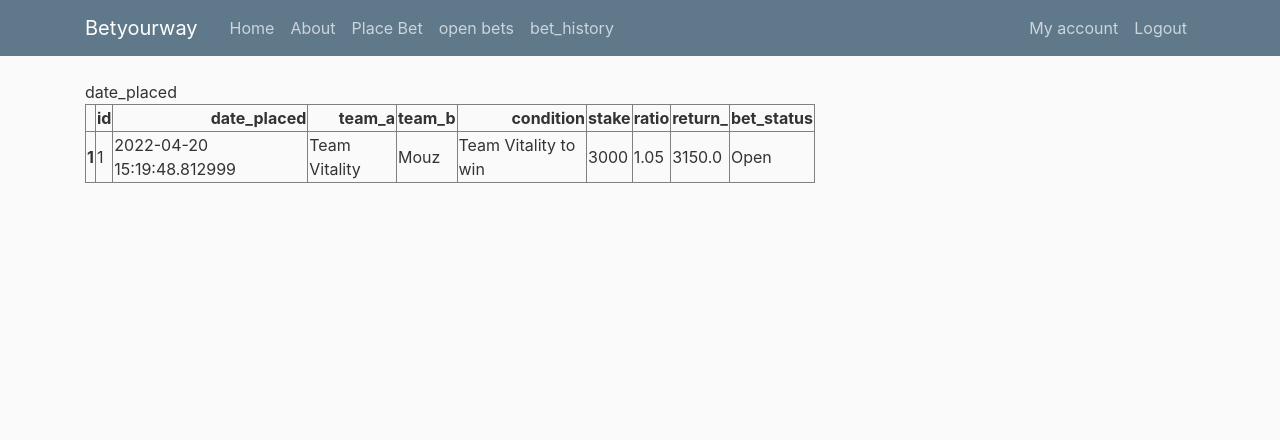
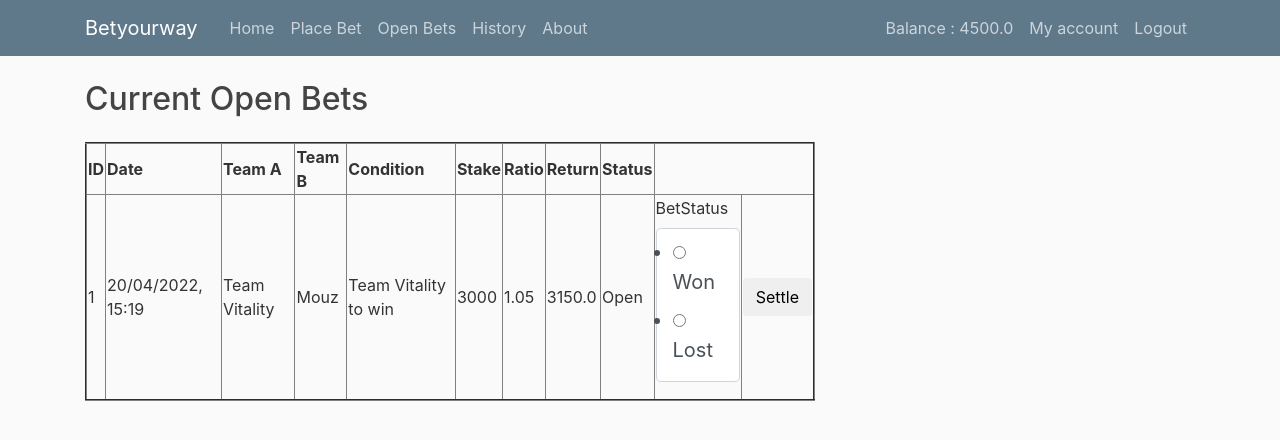
Before and after one commit to Krishna5972/betting_simulator, a Flask app: page /openbets in a window 1280 px wide. Shown: the top 440 px of the page. Run offline with Flask 2, Linux system fonts and the light colour scheme; a user stored in the database is signed in; data comes from the database, SQL or seed files in the repository; both versions use the stored data as it was after the commit; some libraries are stand-ins or nearby versions.

Commit message:
added functionality to close bets,check history and to deposit money

```diff
--- a/simulator/forms.py
+++ b/simulator/forms.py
@@ -1,5 +1,5 @@
 from flask_wtf import FlaskForm
-from wtforms import StringField, PasswordField, SubmitField, BooleanField,IntegerField,FloatField
+from wtforms import StringField, PasswordField, SubmitField, BooleanField,FloatField,RadioField
 from wtforms.validators import DataRequired, Length, EqualTo,ValidationError
 from simulator.models import User
 
@@ -46,3 +46,16 @@ class NewBet(FlaskForm):
                         validators=[DataRequired()])
 
     submit = SubmitField('Place Bet')
+
+
+
+
+class Settle(FlaskForm) :
+    state = RadioField('BetStatus', choices=[('Won','Won'),('Lost','Lost')])
+    submit = SubmitField('Settle')
+
+
+class Deposit(FlaskForm) :
+    amount=FloatField('Amount',
+                        validators=[DataRequired()])
+    submit = SubmitField('Deposit')
--- a/simulator/models.py
+++ b/simulator/models.py
@@ -12,6 +12,7 @@ class User(db.Model,UserMixin):
     username = db.Column(db.String(20), unique=True, nullable=False)
     password = db.Column(db.String(70), nullable=False)
     bets = db.relationship('Bets_placed', backref='bets', lazy=True)
+    amount=db.Column(db.Float(20) , default=0.0)
 
     def __repr__(self):
         return f"User('{self.username}')"
--- a/simulator/routes.py
+++ b/simulator/routes.py
@@ -1,18 +1,25 @@
 from flask import render_template,url_for, flash, redirect , request
 from simulator import app,db,bcrypt
-from simulator.forms import RegistrationForm, LoginForm ,NewBet
+from simulator.forms import RegistrationForm, LoginForm ,NewBet ,Settle,Deposit
 from simulator.models import User,Bets_placed
 from flask_login import login_user,current_user,logout_user,login_required
-
+from datetime import datetime
 
 @app.route('/index')
 @app.route('/')
 def index():
-
+    if current_user.is_authenticated:
+        current_amount=User.query.filter_by(username=current_user.username).first()
+        balance=current_amount.amount
+        return render_template('index.html',title='Index',balance=balance)
     return render_template('index.html',title='Index')
 
 @app.route('/about')
 def about():
+    if current_user.is_authenticated:
+        current_amount=User.query.filter_by(username=current_user.username).first()
+        balance=current_amount.amount
+        return render_template('about.html',title='Index',balance=balance)
     return render_template('about.html',title='About')
 
 
@@ -54,10 +61,24 @@ def logout():
     return redirect(url_for('index'))
 
 
-@app.route("/account")
+@app.route("/account",methods=['GET', 'POST'])
 @login_required
 def account():
-    return render_template('account.html', title='Account')
+    if current_user.is_authenticated:
+            current_amount=User.query.filter_by(username=current_user.username).first()
+            balance=current_amount.amount
+    form = Deposit()
+    if form.validate_on_submit():
+        user=User.query.filter_by(username=current_user.username).first()
+        user.amount=user.amount+form.amount.data
+        db.session.commit()
+        flash(f'{form.amount.data} deposited Successfully ', 'success')
+        if current_user.is_authenticated:
+            current_amount=User.query.filter_by(username=current_user.username).first()
+            balance=current_amount.amount
+        return redirect(url_for('account'))
+
+    return render_template('account.html', title='Account',form=form,balance=balance)
 
 
 
@@ -66,42 +87,75 @@ def account():
 @app.route('/newbet',methods=['GET', 'POST'])
 @login_required
 def newbet():
+    if current_user.is_authenticated:
+            current_amount=User.query.filter_by(username=current_user.username).first()
+            balance=current_amount.amount
     form = NewBet()
     if form.validate_on_submit():
         return_=form.stake.data*form.ratio.data
         new_bet=Bets_placed(team_a=form.teamA.data,team_b=form.teamB.data,condition=form.bet_condtion.data,stake=form.stake.data,
-                            ratio=form.ratio.data,return_=return_,user_id=current_user.username)
+                            ratio=form.ratio.data,return_=return_,user_id=current_user.username,date_placed=datetime.now())
 
         db.session.add(new_bet)
+        current_amount=User.query.filter_by(username=current_user.username).first()
+        current_amount.amount=current_amount.amount-form.stake.data
         db.session.commit()
         flash(f'Bet placed successfully', 'success')
         return redirect(url_for('newbet'))
 
 
 
-    return render_template('newbet.html',title='New Bet',form=form)
-
-import pandas as pd
+    return render_template('newbet.html',title='New Bet',form=form,balance=balance)
 
 @app.route('/openbets',methods=['GET', 'POST'])
 @login_required
 def openbets():
-    b=Bets_placed.query.filter_by(user_id='krishna5972',bet_status='Open')
+    if current_user.is_authenticated:
+            current_amount=User.query.filter_by(username=current_user.username).first()
+            balance=current_amount.amount
+    bets=Bets_placed.query.filter_by(user_id=current_user.username,bet_status='Open')
+    form = Settle()
+    # dict_={}
+    # for i in qinter:
+    #     mini_dict_={}
+    #     mini_dict_['id']=i.id
+    #     mini_dict_['date_placed']=(i.date_placed).strftime("%d/%m/%Y, %H:%M")
+    #     mini_dict_['team_a']=i.team_a
+    #     mini_dict_['team_b']=i.team_b
+    #     mini_dict_['condition']=i.condition
+    #     mini_dict_['stake']=i.stake
+    #     mini_dict_['ratio']=i.ratio
+    #     mini_dict_['return_']=i.return_
+    #     mini_dict_['bet_status']=i.bet_status
 
-    dict_={}
-    for i in b:
-        mini_dict_={}
-        mini_dict_['id']=i.id
-        mini_dict_['date_placed']=i.date_placed
-        mini_dict_['team_a']=i.team_a
-        mini_dict_['team_b']=i.team_b
-        mini_dict_['condition']=i.condition
-        mini_dict_['stake']=i.stake
-        mini_dict_['ratio']=i.ratio
-        mini_dict_['return_']=i.return_
-        mini_dict_['bet_status']=i.bet_status
+    #     dict_[i.id]=mini_dict_
+    # bets_open_df=pd.DataFrame(dict_).transpose()
 
-        dict_[i.id]=mini_dict_
-    bets_open_df=pd.DataFrame(dict_).transpose()
+    if form.validate_on_submit():
+        bet_id = request.form.get('bet_id')
+        if form.state.data=='Won':
+            bet=Bets_placed.query.filter_by(id=bet_id).first()
+            bet.bet_status = 'Won'
+            current_amount=User.query.filter_by(username=current_user.username).first()
+            current_amount.amount=current_amount.amount+bet.return_
+            db.session.commit()
 
-    return render_template('openbets.html',tables=[bets_open_df.to_html(classes='data')],title='Open Bets',titles=bets_open_df.columns.values)
+        else:
+            bet=Bets_placed.query.filter_by(id=bet_id).first()
+            bet.bet_status = 'Lost'
+            db.session.commit()
+        flash(f'Selected Bet Closed successfully', 'success')
+        return redirect(url_for('openbets'))
+    return render_template('openbets.html',bets=bets,form=form,balance=balance)
+
+
+@app.route('/bet_history',methods=['GET', 'POST'])
+@login_required
+def bet_history():
+    if current_user.is_authenticated:
+            current_amount=User.query.filter_by(username=current_user.username).first()
+            balance=current_amount.amount
+    bets=Bets_placed.query.filter_by(user_id=current_user.username,bet_status='Open')
+
+    bets=Bets_placed.query.filter(Bets_placed.bet_status !='Open',Bets_placed.user_id==current_user.username)
+    return render_template('bets_history.html',bets=bets,balance=balance)
--- a/simulator/templates/about.html
+++ b/simulator/templates/about.html
@@ -1,7 +1,7 @@
 {% extends "layout.html" %}
 {% block content %}
     <h1>About this project</h1>
-    <p> This is a simulation app to gamble with imaginary money , as the odds are always against you</p>
-    <p> Learn this valuable lesson without losing hard earned money, gut feeling will always f**k you up </p>
-    <p> May the odds be in your favor </p>
+    <p> This is a simulation app to gamble with imaginary money.The odds are always against you.</p>
+    <p> Learn this valuable lesson without losing hard earned money, gut feeling will always f**k you up.</p>
+    <p> May the odds be in your favor. </p>
     {% endblock content %}
--- a/simulator/templates/index.html
+++ b/simulator/templates/index.html
@@ -1,6 +1 @@
 {% extends "layout.html"%}
-{% block content %}
-    {% for i in open_bet_ids%}
-    <h1> {{ i }}</h1>
-    {% endfor %}
-{% endblock content %}
--- a/simulator/templates/layout.html
+++ b/simulator/templates/layout.html
@@ -15,6 +15,8 @@
     {% else %}
         <title>Betyourway</title>
     {% endif %}
+
+
 </head>
 <body>
     <header class="site-header">
@@ -27,16 +29,18 @@
           <div class="collapse navbar-collapse" id="navbarToggle">
             <div class="navbar-nav mr-auto">
               <a class="nav-item nav-link" href="/">Home</a>
-              <a class="nav-item nav-link" href="/about">About</a>
+
               {% if current_user.is_authenticated%}
                 <a class="nav-item nav-link" href="/newbet">Place Bet</a>
-                <a class="nav-item nav-link" href="/openbets">open bets</a>
-                <a class="nav-item nav-link" href="/bet_history">bet_history</a>
+                <a class="nav-item nav-link" href="/openbets">Open Bets</a>
+                <a class="nav-item nav-link" href="/bet_history">History</a>
                 {% endif %}
+              <a class="nav-item nav-link" href="/about">About</a>
             </div>
             <!-- Navbar Right Side -->
             <div class="navbar-nav">
               {% if current_user.is_authenticated%}
+              <a class="nav-item nav-link" >Balance : {{balance}}</a>
                 <a class="nav-item nav-link" href="/account">My account</a>
                 <a class="nav-item nav-link" href="/logout">Logout</a>
 
--- a/simulator/templates/openbets.html
+++ b/simulator/templates/openbets.html
@@ -1,15 +1,75 @@
 {% extends "layout.html" %}
+
+
 {% block content %}
-    {% for table in tables %}
-        {{titles[loop.index]}}
-        {{ table|safe }}
-        <script type=text/javascript>
 
-        <button type="button" class="btn btn-light" onclick="myFunction({{uid}})">
-            <i style="color:red" class="fa fa-times fa-1x"></i>
-        </button>
-        </script>
-    {% endfor %}
+
+<h2>Current Open Bets</h2>
+<table border="2">
+    <tr>
+        <th>ID</th>
+        <th>Date</th>
+        <th>Team A</th>
+        <th>Team B</th>
+        <th>Condition</th>
+        <th>Stake</th>
+        <th>Ratio</th>
+        <th>Return</th>
+        <th>Status</th>
+
+
+
+    </tr>
+    {% for b in bets %}
+    <tr>
+
+        <td>{{  b.id  }}</td>
+        <td>{{ (b.date_placed).strftime("%d/%m/%Y, %H:%M")  }}</td>
+        <td>{{  b.team_a  }}</td>
+        <td>{{  b.team_b  }}</td>
+        <td>{{  b.condition  }}</td>
+        <td>{{  b.stake  }}</td>
+        <td>{{  b.ratio  }}</td>
+        <td>{{  b.return_  }}</td>
+        <td>{{  b.bet_status  }}</td>
+
+
+            <form method="POST" action="">
+                {{ form.hidden_tag() }}
+                <fieldset class="form-group">
+        <td><div class="form-group">
+            {{ form.state.label(class="form-control-label") }}
+
+            {% if form.state.errors %}
+                {{ form.state(class="form-control form-control-lg is-invalid") }}
+                <div class="invalid-feedback">
+                    {% for error in form.state.errors %}
+                        <span>{{ error }}</span>
+                    {% endfor %}
+                </div>
+            {% else %}
+                {{ form.state(class="form-control form-control-lg") }}
+            {% endif %}
+        <td><form method="post" action="openbets"><input type="submit" name="settle" value ="Settle" class="btn btn-xs white"/><input type="hidden" name="bet_id" value="{{b.id}}" /></td>
+
+        </fieldset>
+
+
+
+
+        </form>
+
+
+
+
+
+
+
+        </tr>
+        {% endfor %}
+
+</table>
+
 
 
 {% endblock content %}
```
Also changed, not shown: simulator/templates/account.html (+26 -0 lines), simulator/templates/bets_history.html (added, +43 -0 lines), simulator/templates/newbet.html (+5 -9 lines), simulator/site.db.
